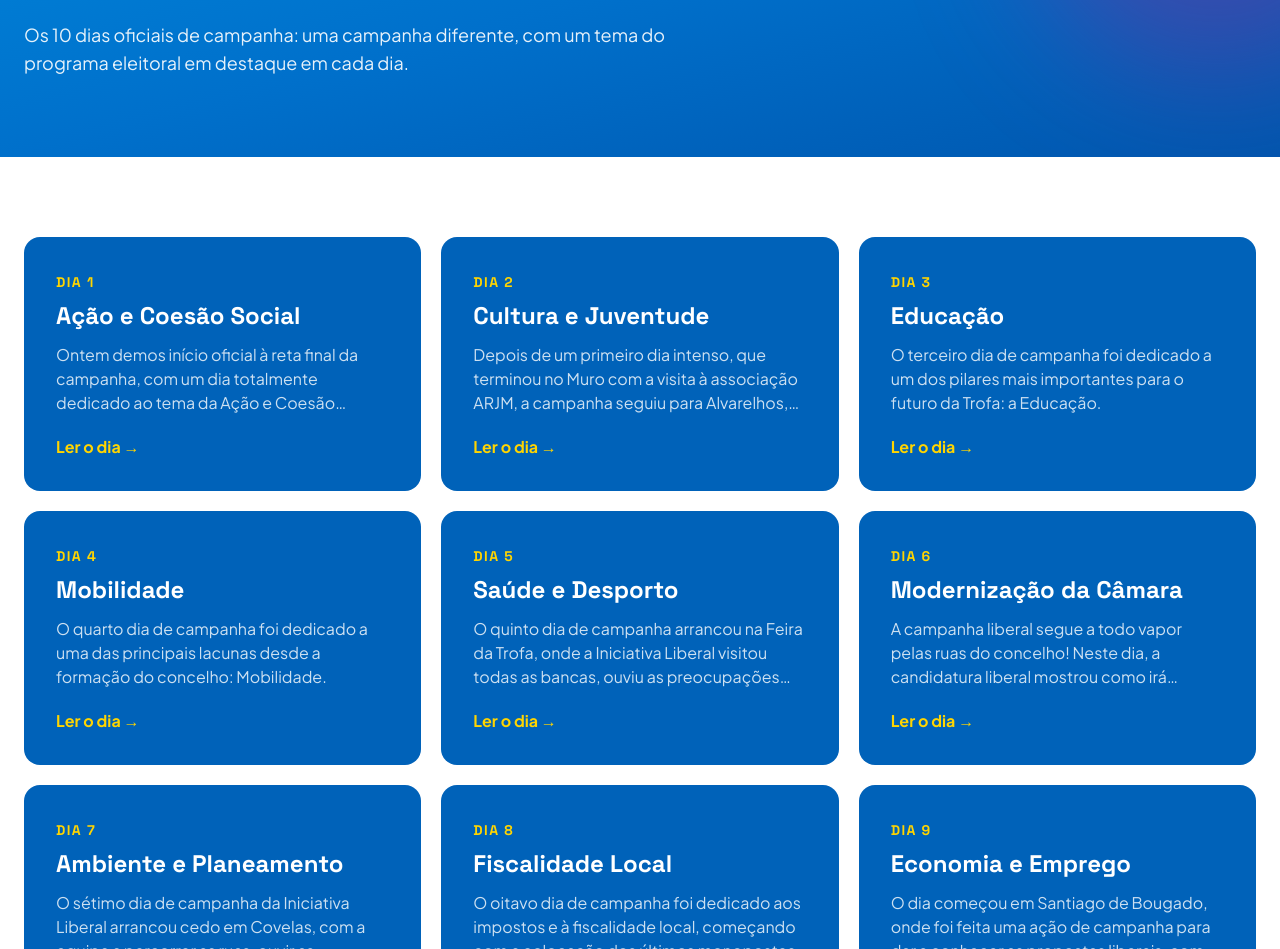
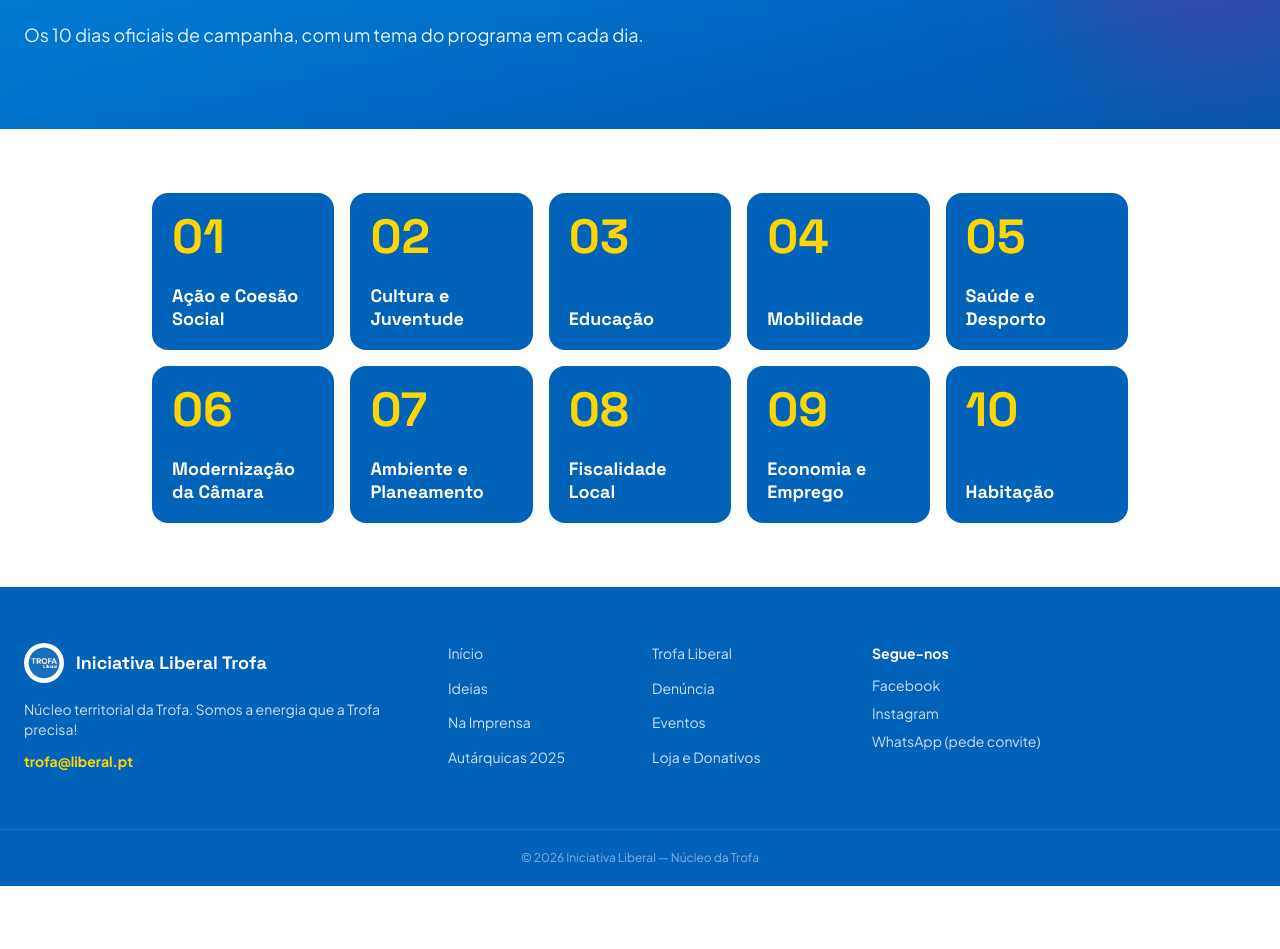
Before and after one commit to ivofmsilva/trofaliberal, a Next.js app: page /autarquicas-2025/diario in a window 1280 px wide. Shown: the part 303-1252 px from the top of the page. After the commit the page ends 1189 px from the top, so only its background shows below. Built offline with nearby package versions, Linux system fonts and the light colour scheme.

Commit message:
Autárquicas: vídeos dentro de cada dia do diário, índice dos 10 dias simplificado, sem o título 'Primeiro as ideias'
Co-Authored-By: Claude Sonnet 5.5 <noreply@anthropic.com>

```diff
--- a/app/autarquicas-2025/apresentacao-programa/page.tsx
+++ b/app/autarquicas-2025/apresentacao-programa/page.tsx
@@ -33,9 +33,6 @@ export default function ApresentacaoPrograma() {
       <div className="mx-auto max-w-7xl space-y-16 px-4 py-20 sm:px-6">
         <section>
           <p className="text-sm font-bold uppercase tracking-[0.25em] text-cyan-dark">A sessão</p>
-          <h2 className="font-display mt-3 text-3xl font-bold text-navy md:text-4xl">
-            Primeiro as ideias, depois os nomes
-          </h2>
           <div className="mt-6 max-w-3xl space-y-4 text-lg text-ink/85">
             <p>
               Apresentámos o programa eleitoral no auditório da Escola Secundária da Trofa. Não foi
--- a/app/autarquicas-2025/diario/[dia]/page.tsx
+++ b/app/autarquicas-2025/diario/[dia]/page.tsx
@@ -3,7 +3,7 @@ import Link from "next/link";
 import { notFound } from "next/navigation";
 import InstagramEmbed, { igId } from "@/components/InstagramEmbed";
 import PageHero from "@/components/PageHero";
-import { diario } from "@/lib/autarquicas";
+import { diario, videosDoDia } from "@/lib/autarquicas";
 
 export const dynamicParams = false;
 
@@ -23,6 +23,7 @@ export default async function Dia({ params }: { params: Promise<{ dia: string }>
   if (!d) notFound();
   const anterior = diario.find((x) => x.dia === d.dia - 1);
   const seguinte = diario.find((x) => x.dia === d.dia + 1);
+  const videos = videosDoDia(d.dia);
 
   return (
     <>
@@ -37,7 +38,23 @@ export default async function Dia({ params }: { params: Promise<{ dia: string }>
           <InstagramEmbed id={igId(d.href)} titulo={`Dia ${d.dia} — ${d.tema}`} altura={720} />
         </aside>
       </div>
-      <nav className="mx-auto flex max-w-7xl justify-between gap-4 px-4 pb-20 sm:px-6" aria-label="Dias">
+      {videos.length > 0 && (
+        <section className="bg-mist py-16">
+          <div className="mx-auto max-w-7xl px-4 sm:px-6">
+            <h2 className="font-display text-3xl font-bold text-navy">
+              {videos.length > 1 ? "Vídeos do dia" : "Vídeo do dia"}
+            </h2>
+            <ul className="mt-6 grid gap-6 md:grid-cols-2 lg:grid-cols-3">
+              {videos.map((v) => (
+                <li key={v.href}>
+                  <InstagramEmbed id={igId(v.href)} titulo={v.titulo} altura={680} />
+                </li>
+              ))}
+            </ul>
+          </div>
+        </section>
+      )}
+      <nav className="mx-auto flex max-w-7xl justify-between gap-4 px-4 py-12 sm:px-6" aria-label="Dias">
         {anterior ? (
           <Link href={`/autarquicas-2025/diario/${anterior.dia}`} className="rounded-full border-2 border-navy px-6 py-2 font-bold text-navy transition hover:bg-navy hover:text-white">
             ← Dia {anterior.dia}
--- a/app/autarquicas-2025/diario/page.tsx
+++ b/app/autarquicas-2025/diario/page.tsx
@@ -1,8 +1,7 @@
 import type { Metadata } from "next";
 import Link from "next/link";
-import InstagramEmbed, { igId } from "@/components/InstagramEmbed";
 import PageHero from "@/components/PageHero";
-import { diario, videosPorTema } from "@/lib/autarquicas";
+import { diario } from "@/lib/autarquicas";
 
 export const metadata: Metadata = { title: "Diário de campanha — Autárquicas 2025" };
 
@@ -10,65 +9,25 @@ export default function Diario() {
   return (
     <>
       <PageHero eyebrow="Autárquicas 2025" title="Diário de campanha">
-        Os 10 dias oficiais de campanha: uma campanha diferente, com um tema do programa eleitoral
-        em destaque em cada dia.
+        Os 10 dias oficiais de campanha, com um tema do programa em cada dia.
       </PageHero>
-      <section className="mx-auto max-w-7xl px-4 py-20 sm:px-6">
-        <ol className="grid gap-5 sm:grid-cols-2 lg:grid-cols-3">
+      <section className="mx-auto max-w-5xl px-4 py-16 sm:px-6">
+        <ol className="grid grid-cols-2 gap-4 md:grid-cols-5">
           {diario.map((d) => (
             <li key={d.dia}>
               <Link
                 href={`/autarquicas-2025/diario/${d.dia}`}
-                className="group block h-full rounded-2xl bg-navy p-8 text-white transition hover:-translate-y-1 hover:shadow-xl hover:shadow-navy/30"
+                className="group flex h-full flex-col justify-between rounded-2xl bg-navy p-5 text-white transition hover:-translate-y-1 hover:bg-pink hover:shadow-xl hover:shadow-navy/30"
               >
-                <span className="font-display text-sm font-bold uppercase tracking-widest text-sun">Dia {d.dia}</span>
-                <h2 className="font-display mt-2 text-2xl font-bold leading-tight">{d.tema}</h2>
-                <p className="mt-3 line-clamp-3 text-white/80">{d.paragrafos[0]}</p>
-                <span className="mt-5 inline-block font-bold text-sun group-hover:underline">Ler o dia →</span>
+                <span className="font-display text-5xl font-bold leading-none text-sun group-hover:text-white">
+                  {String(d.dia).padStart(2, "0")}
+                </span>
+                <span className="font-display mt-6 block text-lg font-bold leading-tight">{d.tema}</span>
               </Link>
             </li>
           ))}
         </ol>
       </section>
-
-      <section id="videos" className="scroll-mt-24 bg-mist py-20">
-        <div className="mx-auto max-w-7xl px-4 sm:px-6">
-          <p className="text-sm font-bold uppercase tracking-[0.25em] text-cyan-dark">Vídeos</p>
-          <h2 className="font-display mt-3 text-4xl font-bold text-navy md:text-5xl">
-            A campanha por temas
-          </h2>
-          <p className="mt-3 max-w-2xl text-ink/75">
-            Os vídeos da campanha, agrupados pelos temas do programa eleitoral.
-          </p>
-          <ul className="mt-8 flex flex-wrap gap-3">
-            {videosPorTema.map((t) => (
-              <li key={t.slug}>
-                <a
-                  href={`#${t.slug}`}
-                  className="inline-block rounded-full bg-white px-5 py-2 text-sm font-bold text-navy shadow-sm transition hover:bg-navy hover:text-white"
-                >
-                  {t.tema}
-                </a>
-              </li>
-            ))}
-          </ul>
-
-          <div className="mt-14 space-y-16">
-            {videosPorTema.map((t) => (
-              <section key={t.slug} id={t.slug} className="scroll-mt-24">
-                <h3 className="font-display text-3xl font-bold text-navy">{t.tema}</h3>
-                <ul className="mt-6 grid gap-6 md:grid-cols-2 lg:grid-cols-3">
-                  {t.videos.map((v) => (
-                    <li key={v.href}>
-                      <InstagramEmbed id={igId(v.href)} titulo={v.titulo} altura={680} />
-                    </li>
-                  ))}
-                </ul>
-              </section>
-            ))}
-          </div>
-        </div>
-      </section>
     </>
   );
 }
--- a/lib/autarquicas.ts
+++ b/lib/autarquicas.ts
@@ -174,24 +174,19 @@ export const campanha = {
   ] as Link[],
 };
 
-// Vídeos da campanha agrupados por tema do programa (Instagram).
-export const videosPorTema: { tema: string; slug: string; videos: Link[] }[] = [
-  {
-    tema: "Modernização da Câmara",
-    slug: "modernizacao-da-camara",
-    ids: ["DPjzoIkDFUN", "DPeo6EvDKmG", "DPMnVBcDgTY", "DPCUTa5jRq-"],
-  },
-  { tema: "Economia e Emprego", slug: "economia-e-emprego", ids: ["DPHd4qHAblv", "DOtuBUaEVPo"] },
-  { tema: "Ambiente", slug: "ambiente", ids: ["DOy3kyAldZx", "DO4BHPIAIwH", "DPlpeDfjBVm", "DPRxAeIFQ1S"] },
-  { tema: "Mobilidade", slug: "mobilidade", ids: ["DPmeUWJjCQi"] },
-  { tema: "Impostos e Fiscalidade Local", slug: "impostos-e-fiscalidade-local", ids: ["DPbUNzoDz5Z", "DPjkst1DNwz"] },
-  { tema: "Cultura", slug: "cultura", ids: ["DPgdw5wCGAV"] },
-  { tema: "Saúde e Desporto", slug: "saude-e-desporto", ids: ["DO6lxWujTQY"] },
-].map(({ tema, slug, ids }) => ({
-  tema,
-  slug,
-  videos: ids.map((id, i): Link => ({ titulo: `${tema} — vídeo ${i + 1}`, href: ig(id) })),
-}));
+// Vídeos da campanha (Instagram), no dia do diário com o tema respetivo.
+const videosIds: Record<number, string[]> = {
+  2: ["DPgdw5wCGAV"], // Cultura
+  4: ["DPmeUWJjCQi"], // Mobilidade
+  5: ["DO6lxWujTQY"], // Saúde e Desporto
+  6: ["DPjzoIkDFUN", "DPeo6EvDKmG", "DPMnVBcDgTY", "DPCUTa5jRq-"], // Modernização da Câmara
+  7: ["DOy3kyAldZx", "DO4BHPIAIwH", "DPlpeDfjBVm", "DPRxAeIFQ1S"], // Ambiente
+  8: ["DPbUNzoDz5Z", "DPjkst1DNwz"], // Fiscalidade local
+  9: ["DPHd4qHAblv", "DOtuBUaEVPo"], // Economia e Emprego
+};
+
+export const videosDoDia = (dia: number): Link[] =>
+  (videosIds[dia] ?? []).map((id, i): Link => ({ titulo: `Dia ${dia} — vídeo ${i + 1}`, href: ig(id) }));
 
 export type Dia = {
   dia: number;
```
